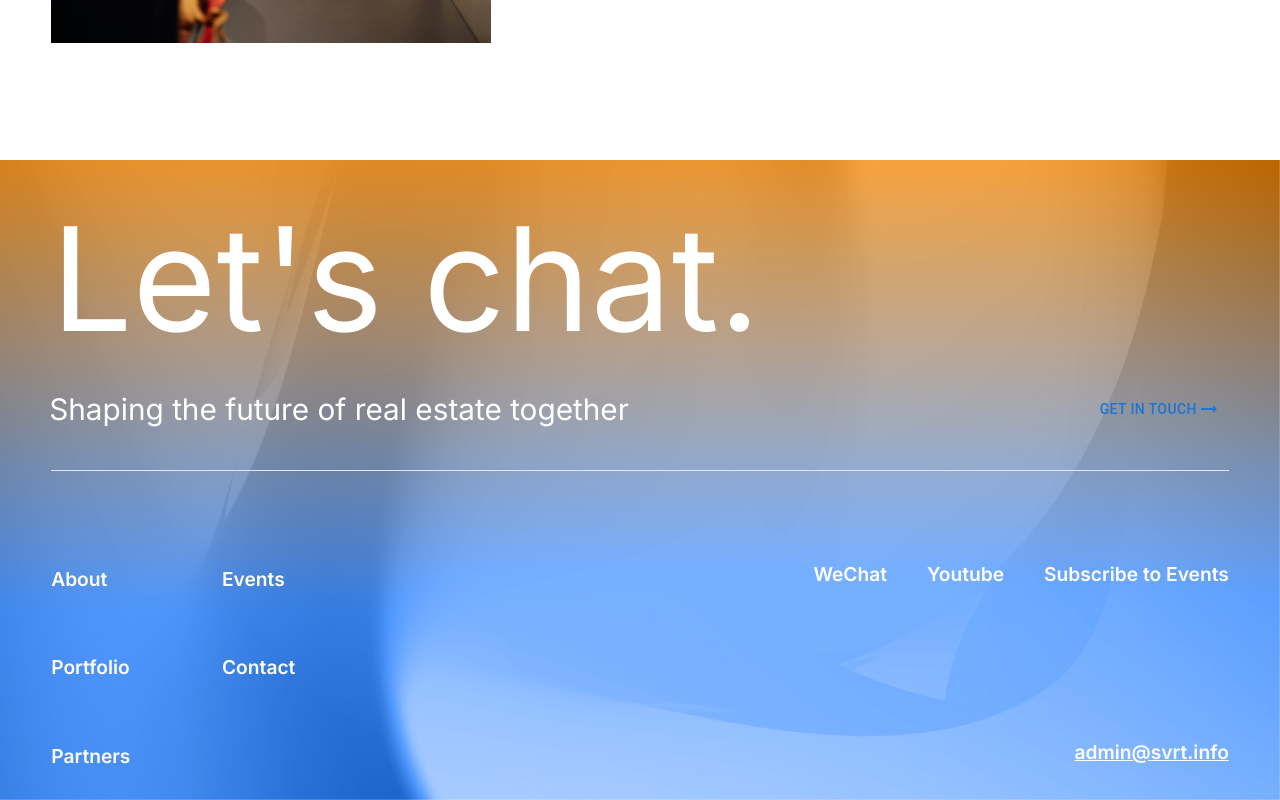
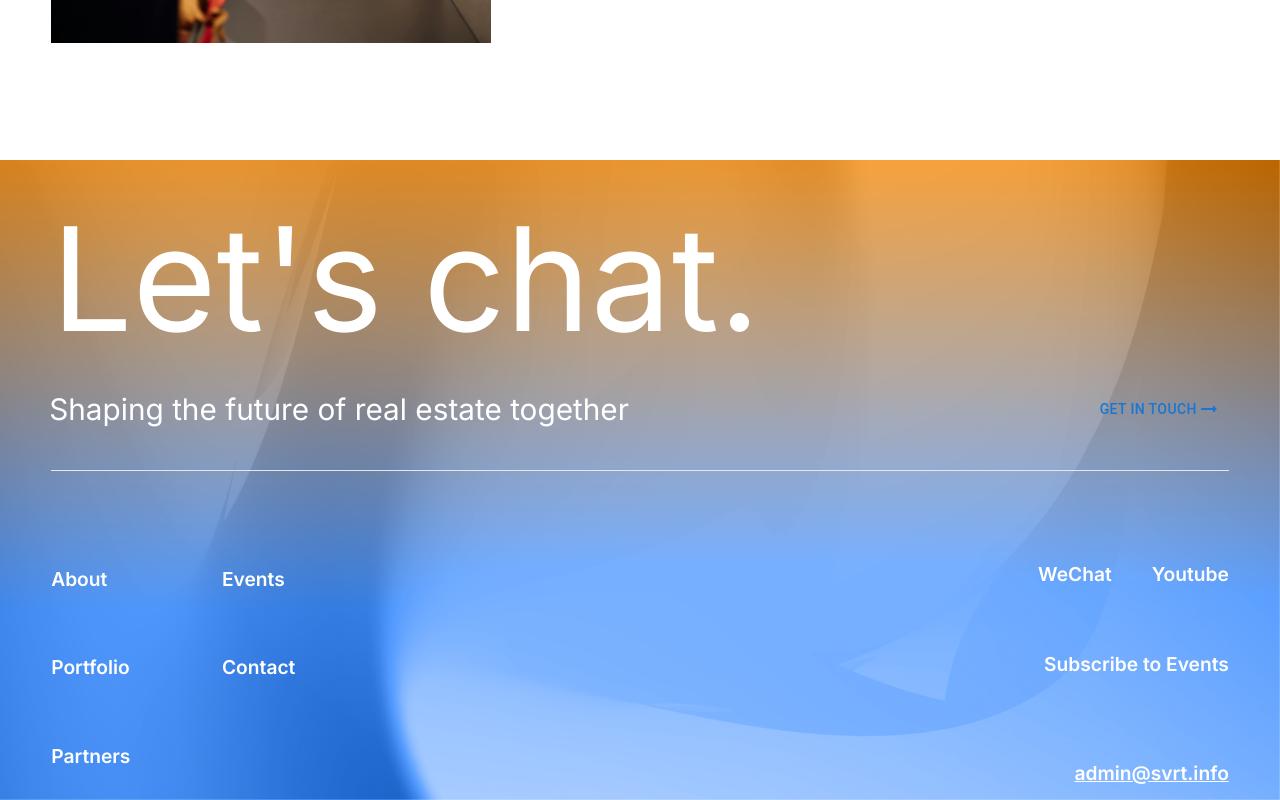
Before and after one commit to liwenss/svrt, a Next.js app in the folder svrt-project/: page / in a window 1280 px wide. Shown: the part 6502-7302 px from the top of the page. Built offline with nearby package versions, Linux system fonts and the light colour scheme; a web font is replaced by a local one.

Commit message:
git push

```diff
--- a/svrt-project/app/components/bottombar.module.css
+++ b/svrt-project/app/components/bottombar.module.css
@@ -143,3 +143,12 @@
     text-decoration: underline;
     font-weight: 600;
 }
+
+.subscribe-to-events {
+    font-size: 120%;
+    font-weight: 600;
+    color: white;
+    align-items: right;
+    margin-top: 6%;
+    text-align: right;
+}
--- a/svrt-project/app/components/bottombar.tsx
+++ b/svrt-project/app/components/bottombar.tsx
@@ -28,10 +28,11 @@ export default function Bottombar() {
                         <a href="https://www.youtube.com/@SiliconValleyRealEstateTech" >
                             <p>Youtube</p>
                         </a>
-                        <a href="https://groups.google.com/u/3/g/svrt-forum" >
-                            <p>Subscribe to Events</p>
+
+                    </div>
+                    <a href="https://groups.google.com/u/3/g/svrt-forum" >
+                            <p className={styles['subscribe-to-events']}>Subscribe to Events</p>
                         </a>
-                    </div>
                     <div className={styles['email-and-number']}>
                         <p className={styles['email']}>admin@svrt.info</p>
                     </div>
```
